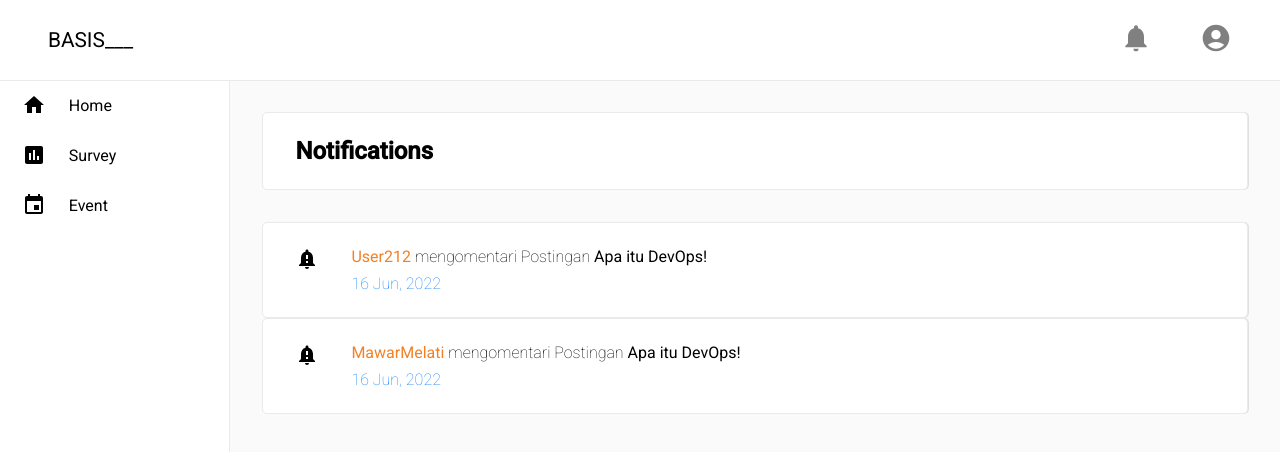
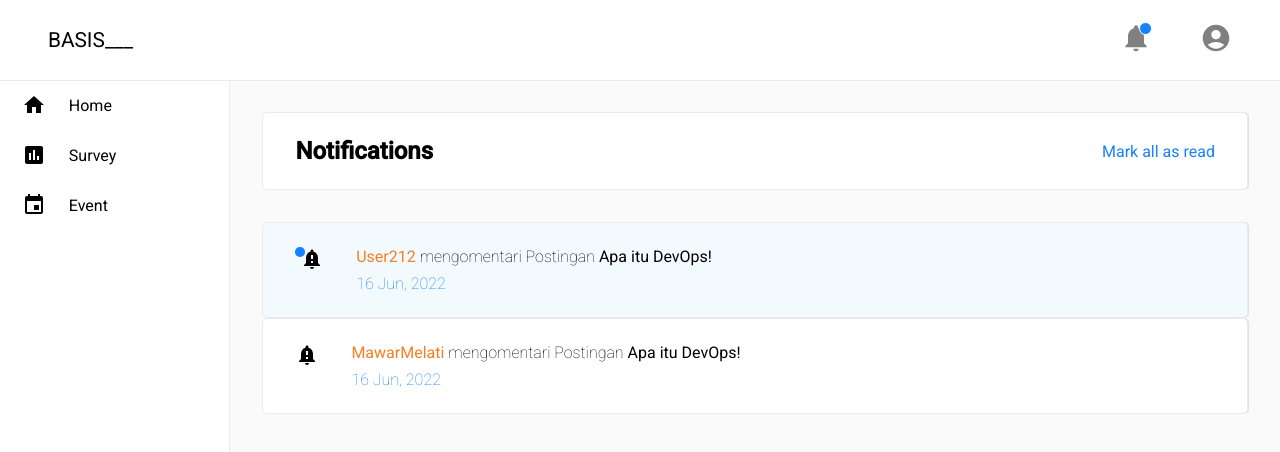
Before and after one commit to rg-km/final-project-engineering-6, a React (Create React App) app in the folder frontend/: page /notifications in a window 1280 px wide. Shown: the top 452 px of the page. Built offline with nearby package versions, Linux system fonts and the light colour scheme.

Commit message:
feat: mark notification icon

```diff
--- a/frontend/src/components/navbar/Navbar.jsx
+++ b/frontend/src/components/navbar/Navbar.jsx
@@ -21,6 +21,7 @@ const Navbar = ({ openSidebar }) => {
           <div className="logo">BASIS___</div>
           {isLoggedIn ? (
             <div className="link">
+              <span className="badge"></span>
               <div className="user">
                 <Link to="/notifications">
                   <NotificationsIcon style={{ fontSize: "2rem" }} />
--- a/frontend/src/components/navbar/Navbar.scss
+++ b/frontend/src/components/navbar/Navbar.scss
@@ -27,12 +27,23 @@ header {
 
     .link {
       display: flex;
+      .badge {
+        width: 0.8rem;
+        height: 0.8rem;
+        background-color: $Secondary;
+        border-radius: 50%;
+        margin-right: -2rem;
+        border: 0.1rem solid $Light;
+        z-index: 2;
+      }
       .login {
         margin-right: 1rem;
       }
-      .user a {
-        color: $SubTitleText;
-        margin-right: 3rem;
+      .user {
+        a {
+          color: $SubTitleText;
+          margin-right: 3rem;
+        }
       }
       .notification a {
         color: $SubTitleText;
--- a/frontend/src/pages/NotificationsPage/NotificationsPage.jsx
+++ b/frontend/src/pages/NotificationsPage/NotificationsPage.jsx
@@ -5,10 +5,12 @@ import NotificationImportantIcon from "@mui/icons-material/NotificationImportant
 const NotificationsPage = () => {
   return (
     <div className="notif">
-      <div className="title">
+      <div className="header">
         <h2>Notifications</h2>
+        <p className="read">Mark all as read</p>
       </div>
-      <div className="notif-info">
+      <div className="notif-info info-read">
+        <span className="badge"></span>
         <NotificationImportantIcon />
         <div className="info-info">
           <p>
--- a/frontend/src/pages/NotificationsPage/NotificationsPage.scss
+++ b/frontend/src/pages/NotificationsPage/NotificationsPage.scss
@@ -1,3 +1,5 @@
+@import "../../App.scss";
+
 @import "../../App.scss";
 
 .notif {
@@ -5,19 +7,30 @@
   // margin-top: 10vh;
   // width: 100%;
   @include page();
+  @include breakpoint(md) {
+    @include page();
+    margin-left: 0;
+    padding: 1rem;
+  }
   padding: 2rem;
   flex-direction: column;
-  .title {
+  .header {
     @include card-style();
     box-shadow: 1px 0px 0px rgba(0, 0, 0, 0.1);
     margin-bottom: 2rem;
+    justify-content: space-between;
+    align-items: center;
+    .read {
+      color: $Secondary;
+      cursor: pointer;
+    }
   }
 
   .notif-info {
     @include card-style();
     box-shadow: 1px 0px 0px rgba(0, 0, 0, 0.1);
     &:hover {
-      background-color: $Border;
+      background-color: #f3fafe;
     }
     // flex-direction: column;
     .user {
@@ -32,5 +45,16 @@
       color: $Secondary;
       font-weight: 390;
     }
+
+    .badge {
+      width: 0.6rem;
+      height: 0.6rem;
+      background-color: $Secondary;
+      border-radius: 50%;
+      margin-right: -2.3rem;
+    }
+  }
+  .info-read {
+    background-color: #f3fafe;
   }
 }
```
